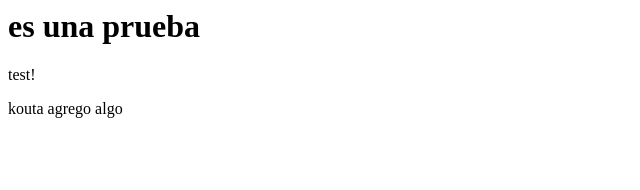
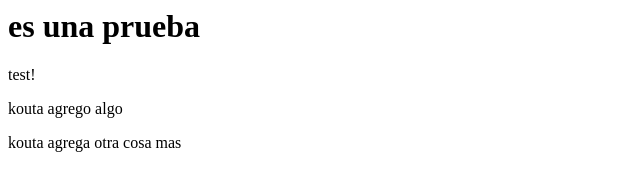
Before and after one commit to kouta-kun/test-git, a plain HTML site: page index.html in a window 1280 px wide. Shown: the whole page, without its empty margins (0-640 px from the left). Drawn offline with Linux system fonts and the light colour scheme.

Commit message:
Update index.html

```diff
--- a/index.html
+++ b/index.html
@@ -3,5 +3,6 @@
 <h1>es una prueba</h1>
     <p> test! </p>
   <p> kouta agrego algo </p>
+    <p> kouta agrega otra cosa mas</p>
 </body>
 </html>
```
